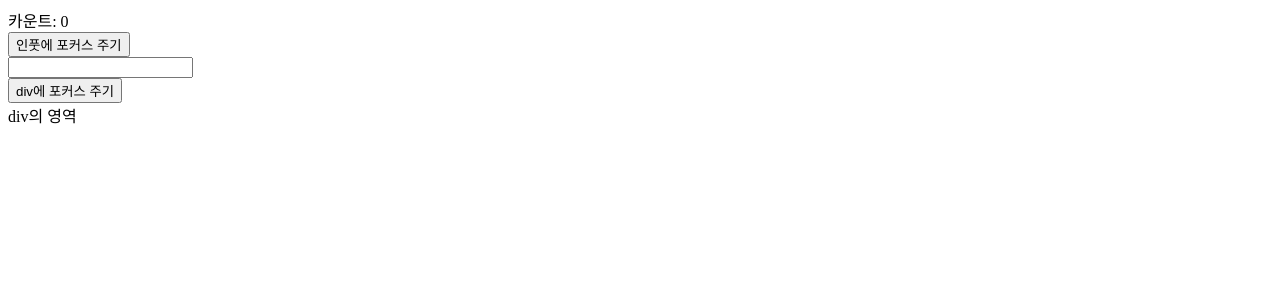
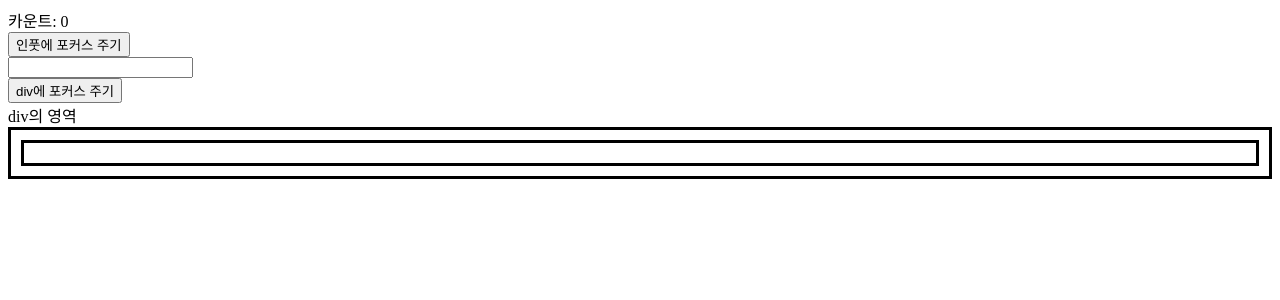
Before and after one commit to skennel2/react-test-code, a React (Create React App) app: page / in a window 1280 px wide. Shown: the top 300 px of the page. Built offline with nearby package versions, Linux system fonts and the light colour scheme.

Commit message:
이벤트

```diff
--- a/src/App.js
+++ b/src/App.js
@@ -1,6 +1,7 @@
 import React, { Component } from 'react'
 import NumberPrinter from './RenderProps/NumberPrinterWithPrefix'
 import RefTestComponent from './ref/RefTestComponent'
+import SyntheticEventTestComponent from './SyntheticEvent/SyntheticEventTestComponent'
 
 export default class App extends Component {
   render() {
@@ -12,6 +13,9 @@ export default class App extends Component {
         <div>
           <RefTestComponent></RefTestComponent>
         </div>
+        <div>
+          <SyntheticEventTestComponent></SyntheticEventTestComponent>
+        </div>
       </>
     )
   }
--- /dev/null
+++ b/src/SyntheticEvent/SyntheticEventTestComponent.jsx
@@ -0,0 +1,28 @@
+import React, { Component } from 'react'
+
+const style = {
+    border: "solid",
+    padding: "10px"
+}
+
+/**
+ * https://ko.reactjs.org/docs/events.html
+ */
+export default class SyntheticEventTestComponent extends Component {
+
+    onClickParent() {
+        console.log('onClickParent')
+    }
+
+    onClickChild(e) {
+        console.log('onClickChild')
+    }
+
+    render() {
+        return (
+            <div style={style} onClickCapture={this.onClickParent.bind(this)}>
+                <div style={style} onClick={this.onClickChild.bind(this)}></div>
+            </div>
+        )
+    }
+}
--- a/src/ref/RefTestComponent.jsx
+++ b/src/ref/RefTestComponent.jsx
@@ -39,8 +39,7 @@ export default class RefTestComponent extends Component {
 
                 <div>
                     <button onClick={this.onClickButtonButton.bind(this)}>div에 포커스 주기</button>
-                    <div
-                        ref={this.divRef}
+                    <div ref={this.divRef}
                         tabIndex={-1} // 탭인덱스를 주면 div에도 포커스를 줄수 있고 onFocus이벤트도 사용할 수 있다. TODO: 왜? tabIndex는 정확히 뭐지
                         onFocus={this.onFocusDiv.bind(this)}>
                         div의 영역
```
